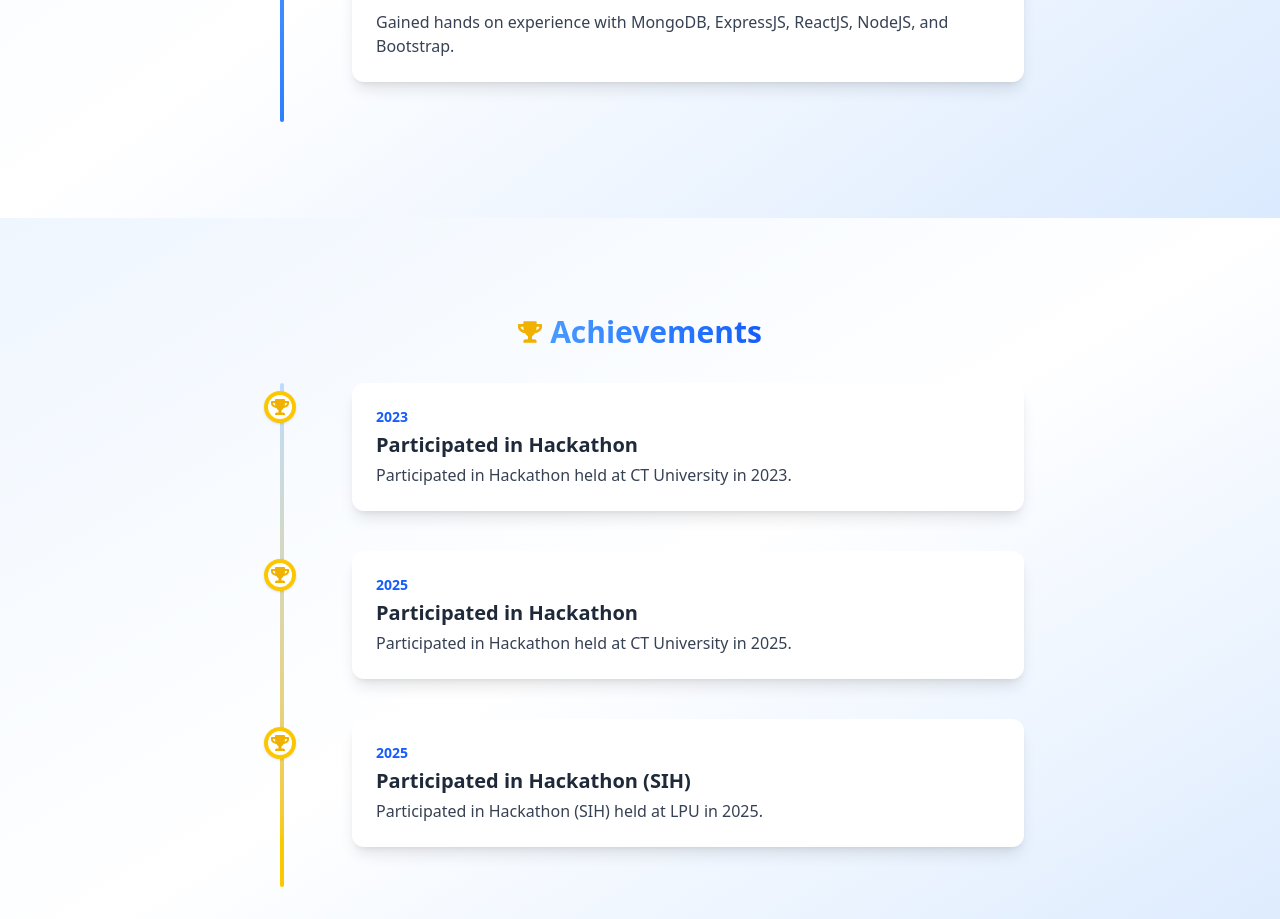
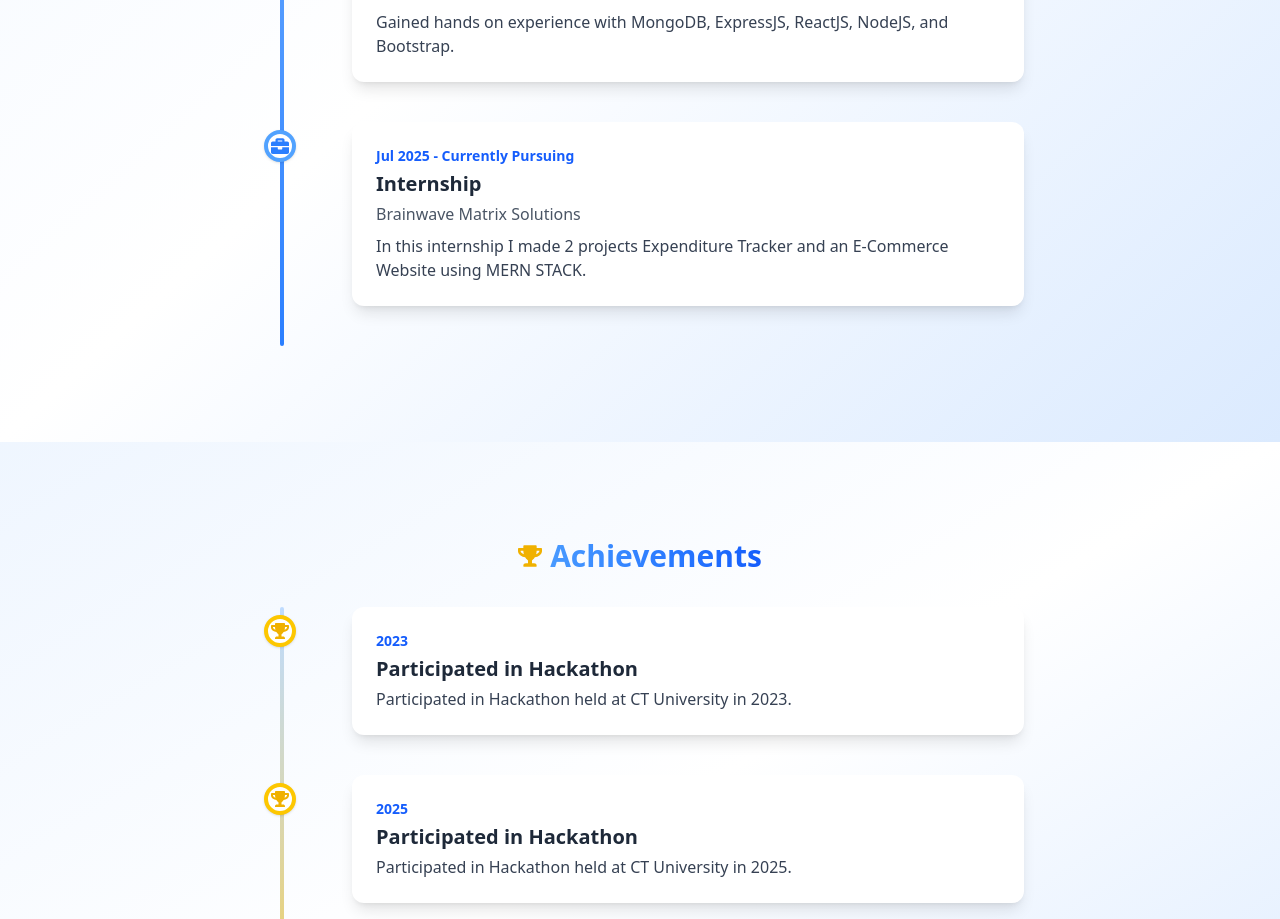
Before and after one commit to Gabrial-8467/Portfolio, a React (Vite) app in the folder frontend/: page / in a window 1280 px wide. Shown: the part 4860-5779 px from the top of the page. Built offline with nearby package versions, Linux system fonts and the light colour scheme.

Commit message:
Update Experience.jsx

```diff
--- a/frontend/src/components/Experience.jsx
+++ b/frontend/src/components/Experience.jsx
@@ -19,6 +19,12 @@ const experience = [
     title: "Intern Trainee",
     org: "Techlive Solutions",
     description: "Gained hands on experience with MongoDB, ExpressJS, ReactJS, NodeJS, and Bootstrap.",
+  },
+  {
+    year: "Jul 2025 - Currently Pursuing",
+    title: "Internship",
+    org: "Brainwave Matrix Solutions",
+    description: "In this internship I made 2 projects Expenditure Tracker and an E-Commerce Website using MERN STACK.",
   },
 ];
 
```
